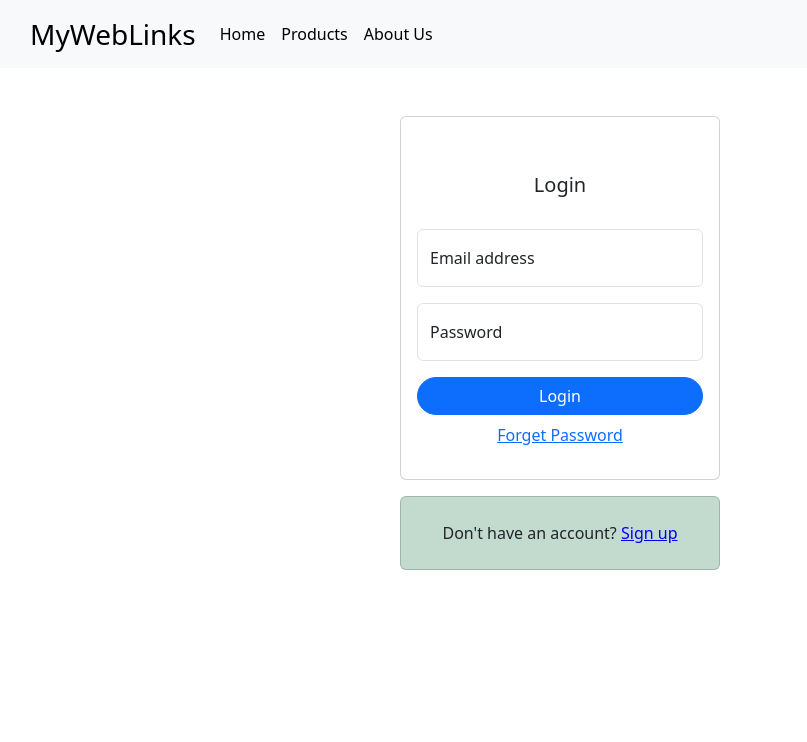
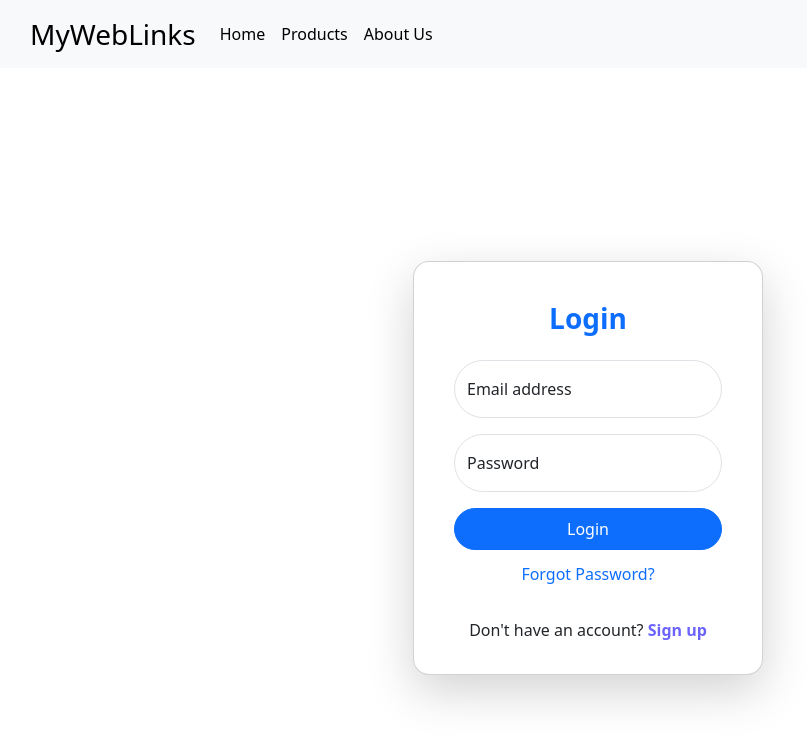
Before and after one commit to sajay3159/Expense-Tracker, a React (Vite) app: page /login in a window 1280 px wide. Shown: the top 742 px of the page, without its empty margins (52-859 px from the left). Built offline with nearby package versions, Linux system fonts and the light colour scheme.

Commit message:
update the UI of login and signup

```diff
--- a/src/components/Auth/LoginForm.jsx
+++ b/src/components/Auth/LoginForm.jsx
@@ -21,64 +21,38 @@ const LoginForm = () => {
   const [success, setSuccess] = useState("");
   const [loading, setLoading] = useState(false);
 
-  const forgetPasswordHandler = () => {
-    history.push("/forgetForm");
-  };
+  const forgetPasswordHandler = () => history.push("/forgetForm");
+
   const handleSubmit = async (e) => {
     e.preventDefault();
     setLoading(true);
-
     const email = emailRef.current.value;
     const password = passwordRef.current.value;
 
-    // const apiKey = "AIzaSyDpWVsvC9evJbXOQnZHUyAxGQIOfLTaZOs";
-
     try {
-      // const response = await fetch(
-      //   `https://identitytoolkit.googleapis.com/v1/accounts:signInWithPassword?key=${apiKey}`,
-      //   {
-      //     method: "POST",
-      //     body: JSON.stringify({
-      //       email: email,
-      //       password: password,
-      //       returnSecureToken: true,
-      //     }),
-      //     headers: {
-      //       "Content-Type": "application/json",
-      //     },
-      //   }
-      // );
-
       const response = await fetch(
         "https://expense-tracker-backend-oxgr.onrender.com/api/auth/login",
         {
           method: "POST",
           body: JSON.stringify({ email, password }),
-          headers: {
-            "Content-Type": "application/json",
-          },
+          headers: { "Content-Type": "application/json" },
         }
       );
-
       const data = await response.json();
-      console.log("data", data);
-      if (!response.ok) {
-        alert("wrong email and password");
-        throw new Error(data.error.message || "Something went wrong");
-      }
+      if (!response.ok) throw new Error(data.message || "Login failed");
 
       setSuccess("Login successful!");
       setError("");
+
       dispatch(
         authActions.login({
           token: data.token,
           email: data.user.email,
-          uid: data.id,
+          uid: data.user._id,
         })
       );
-      authCtx.login(data.idToken, data.email);
-      localStorage.setItem("token", data.idToken);
 
+      localStorage.setItem("token", data.token);
       history.push("/profile");
     } catch (err) {
       setError(err.message);
@@ -91,16 +65,24 @@ const LoginForm = () => {
   };
 
   return (
-    <Container className="my-5" style={{ maxWidth: "400px" }}>
-      <Card style={{ width: "20rem" }} className="py-3 mb-3">
+    <Container className="d-flex justify-content-center align-items-center vh-100">
+      <Card
+        className="p-4 shadow-lg rounded-4"
+        style={{ width: "350px", backgroundColor: "#ffffff" }}
+      >
         <Card.Body>
-          <Card.Title className="text-center py-4">Login</Card.Title>
+          <Card.Title className="text-center mb-4 fw-bold fs-3 text-primary">
+            Login
+          </Card.Title>
+
           <Form onSubmit={handleSubmit}>
             <FloatingLabel label="Email address" className="mb-3">
               <Form.Control
                 type="email"
-                placeholder="Enter email"
+                placeholder="Email"
                 ref={emailRef}
+                className="rounded-pill"
+                required
               />
             </FloatingLabel>
 
@@ -109,8 +91,11 @@ const LoginForm = () => {
                 type="password"
                 placeholder="Password"
                 ref={passwordRef}
+                className="rounded-pill"
+                required
               />
             </FloatingLabel>
+
             {error && <p className="text-danger text-center">{error}</p>}
             {success && <p className="text-success text-center">{success}</p>}
 
@@ -118,7 +103,7 @@ const LoginForm = () => {
               <Button
                 type="submit"
                 variant="primary"
-                style={{ borderRadius: "20px" }}
+                className="rounded-pill py-2"
                 disabled={loading}
               >
                 {loading ? (
@@ -129,40 +114,38 @@ const LoginForm = () => {
                       size="sm"
                       role="status"
                       aria-hidden="true"
-                    />
-                    Logging...
+                    />{" "}
+                    Logging in...
                   </>
                 ) : (
                   "Login"
                 )}
               </Button>
+
               <NavLink
-                className="text-center text-primary text-decoration-underline"
+                className="text-center text-primary mt-1"
+                style={{ cursor: "pointer", fontWeight: "500" }}
                 onClick={forgetPasswordHandler}
               >
-                Forget Password
+                Forgot Password?
               </NavLink>
             </div>
           </Form>
         </Card.Body>
-      </Card>
-      <Card
-        style={{ width: "20rem", backgroundColor: "#c3dbcf" }}
-        className="py-2"
-      >
-        <Card.Body className="text-center">
+
+        <Card.Footer className="text-center bg-white border-0 mt-2">
           Don't have an account?{" "}
           <Link
             to="/signup"
             style={{
-              textDecoration: "underline",
-              cursor: "pointer",
-              color: "blue",
+              color: "#6c63ff",
+              fontWeight: "600",
+              textDecoration: "none",
             }}
           >
             Sign up
           </Link>
-        </Card.Body>
+        </Card.Footer>
       </Card>
     </Container>
   );
--- a/src/components/Auth/SignupForm.jsx
+++ b/src/components/Auth/SignupForm.jsx
@@ -40,23 +40,16 @@ const SignupForm = () => {
         {
           method: "POST",
           body: JSON.stringify({ name, email, password }),
-          headers: {
-            "Content-Type": "application/json",
-          },
+          headers: { "Content-Type": "application/json" },
         }
       );
-
       const data = await response.json();
-
-      if (!response.ok) {
-        throw new Error(data.message || "Signup failed");
-      }
+      if (!response.ok) throw new Error(data.message || "Signup failed");
 
       setSuccess("Signup successful!");
       setError("");
       localStorage.setItem("token", data.token);
-
-      history.push("/login"); // navigate to login page
+      history.push("/login");
     } catch (err) {
       setError(err.message);
       setSuccess("");
@@ -70,24 +63,34 @@ const SignupForm = () => {
   };
 
   return (
-    <Container className="my-5" style={{ maxWidth: "400px" }}>
-      <Card style={{ width: "20rem" }} className="py-3 mb-3">
+    <Container className="d-flex justify-content-center align-items-center vh-100">
+      <Card
+        className="p-4 shadow-lg rounded-4"
+        style={{ width: "350px", backgroundColor: "#ffffff" }}
+      >
         <Card.Body>
-          <Card.Title className="text-center py-4">Sign Up</Card.Title>
+          <Card.Title className="text-center mb-4 fw-bold fs-3 text-primary">
+            Sign Up
+          </Card.Title>
+
           <Form onSubmit={handleSubmit}>
             <FloatingLabel label="Name" className="mb-3">
               <Form.Control
                 type="text"
-                placeholder="Enter name"
+                placeholder="Name"
                 ref={nameRef}
+                className="rounded-pill"
+                required
               />
             </FloatingLabel>
 
             <FloatingLabel label="Email address" className="mb-3">
               <Form.Control
                 type="email"
-                placeholder="Enter email"
+                placeholder="Email"
                 ref={emailRef}
+                className="rounded-pill"
+                required
               />
             </FloatingLabel>
 
@@ -96,6 +99,8 @@ const SignupForm = () => {
                 type="password"
                 placeholder="Password"
                 ref={passwordRef}
+                className="rounded-pill"
+                required
               />
             </FloatingLabel>
 
@@ -104,6 +109,8 @@ const SignupForm = () => {
                 type="password"
                 placeholder="Confirm Password"
                 ref={confirmPasswordRef}
+                className="rounded-pill"
+                required
               />
             </FloatingLabel>
 
@@ -114,7 +121,7 @@ const SignupForm = () => {
               <Button
                 type="submit"
                 variant="primary"
-                style={{ borderRadius: "20px" }}
+                className="rounded-pill py-2"
                 disabled={loading}
               >
                 {loading ? (
@@ -125,7 +132,7 @@ const SignupForm = () => {
                       size="sm"
                       role="status"
                       aria-hidden="true"
-                    />
+                    />{" "}
                     Signing up...
                   </>
                 ) : (
@@ -135,24 +142,20 @@ const SignupForm = () => {
             </div>
           </Form>
         </Card.Body>
-      </Card>
-      <Card
-        style={{ width: "20rem", backgroundColor: "#c3dbcf" }}
-        className="py-2"
-      >
-        <Card.Body className="text-center">
+
+        <Card.Footer className="text-center bg-white border-0 mt-2">
           Have an account?{" "}
           <Link
             to="/login"
             style={{
-              textDecoration: "underline",
-              cursor: "pointer",
-              color: "blue",
+              color: "#6c63ff",
+              fontWeight: "600",
+              textDecoration: "none",
             }}
           >
             Login
           </Link>
-        </Card.Body>
+        </Card.Footer>
       </Card>
     </Container>
   );
```
